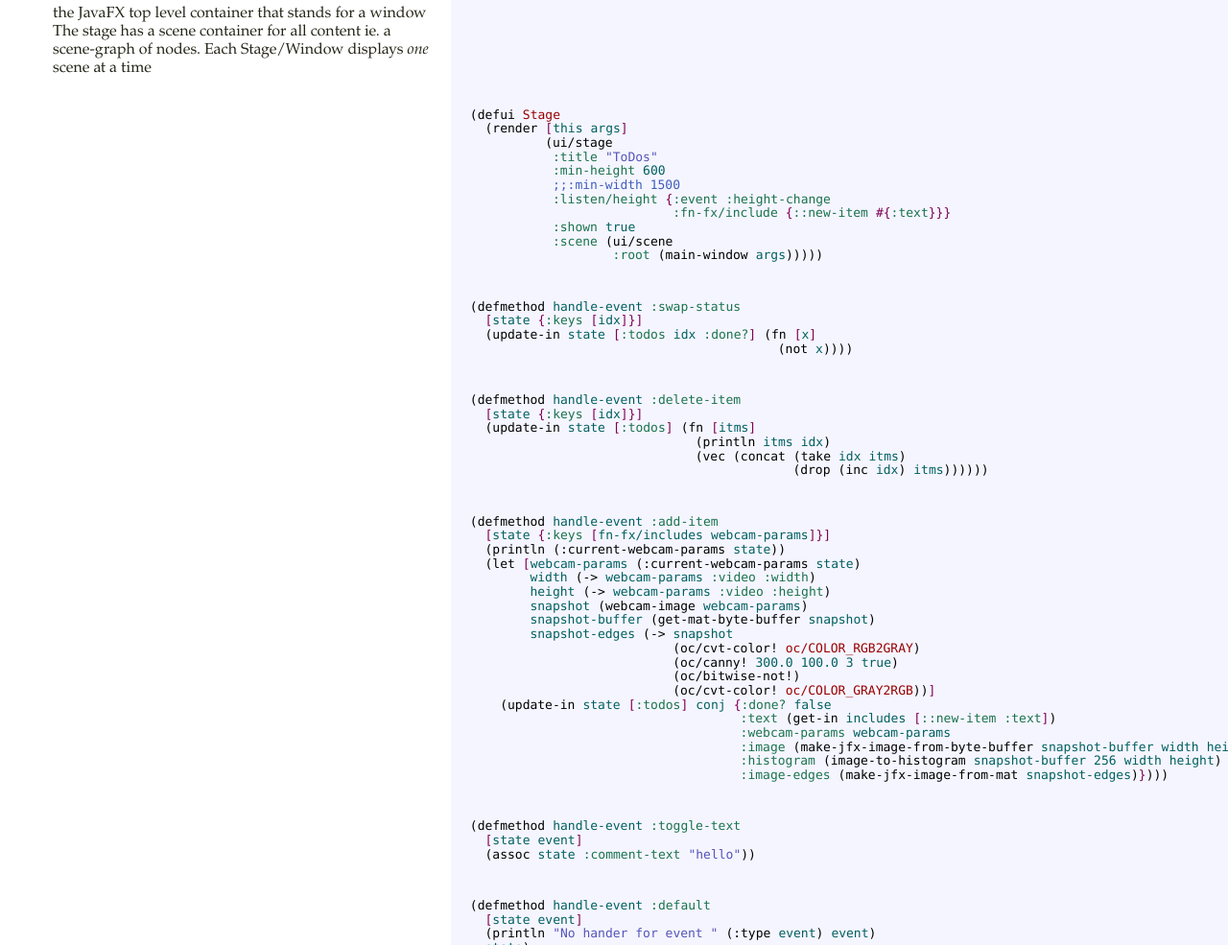
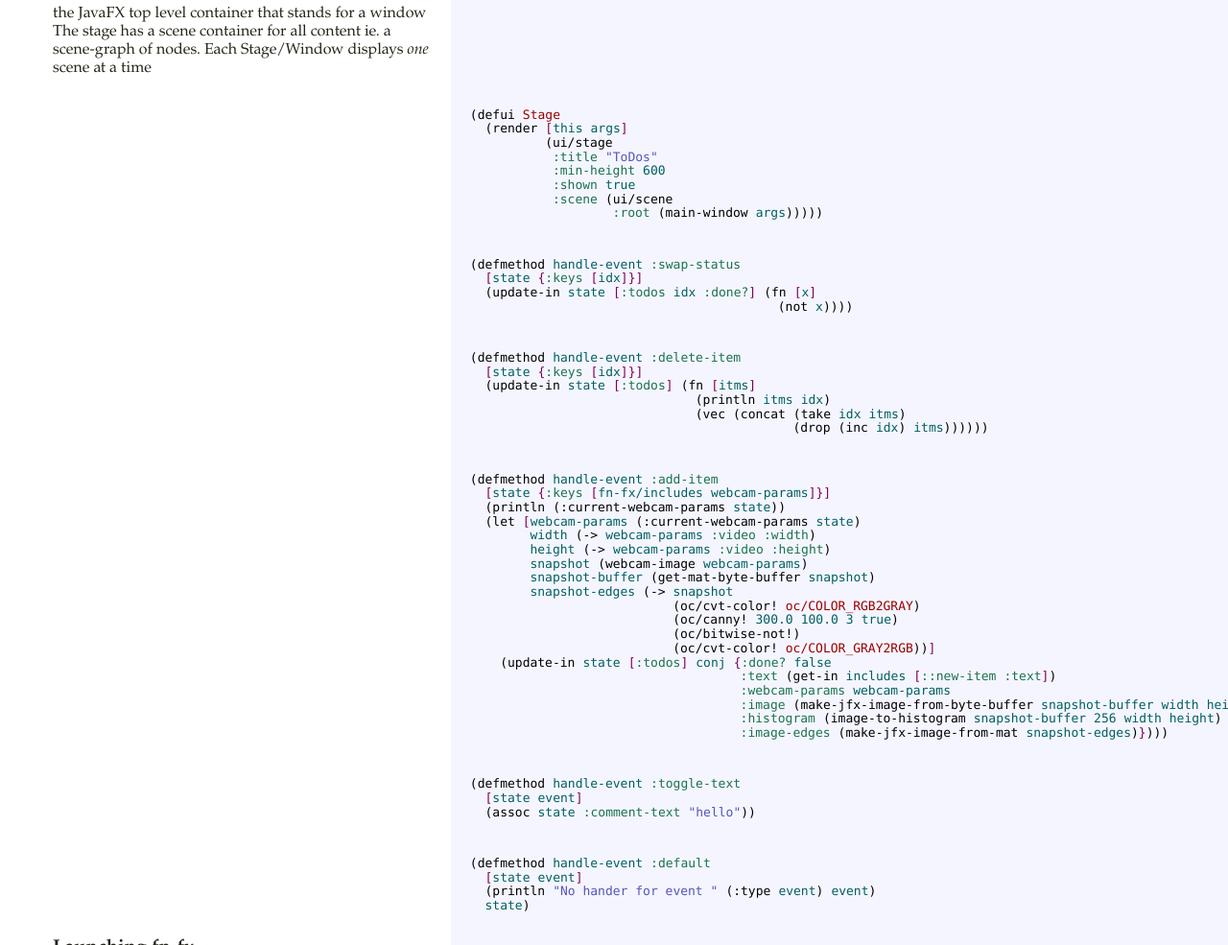
Before and after one commit to geokon-gh/buubletea, a plain HTML site: page index.html in a window 1280 px wide. Shown: the part 4388-5373 px from the top of the page at 96% size. Drawn offline with Linux system fonts and the light colour scheme.

Commit message:
Bugfix: Removed call to event-handler that wasn't implemented

```diff
--- a/index.html
+++ b/index.html
@@ -3087,9 +3087,6 @@ Each Stage/Window displays <em>one</em> scene at a time</p>
           (ui/stage
            :title &quot;ToDos&quot;
            :min-height 600
-           ;;:min-width 1500
-           :listen/height {:event :height-change
-                           :fn-fx/include {::new-item #{:text}}}
            :shown true
            :scene (ui/scene
                    :root (main-window args)))))</pre></td></tr><tr><td class="docs">
```
Also changed, not shown: 1 other file.
